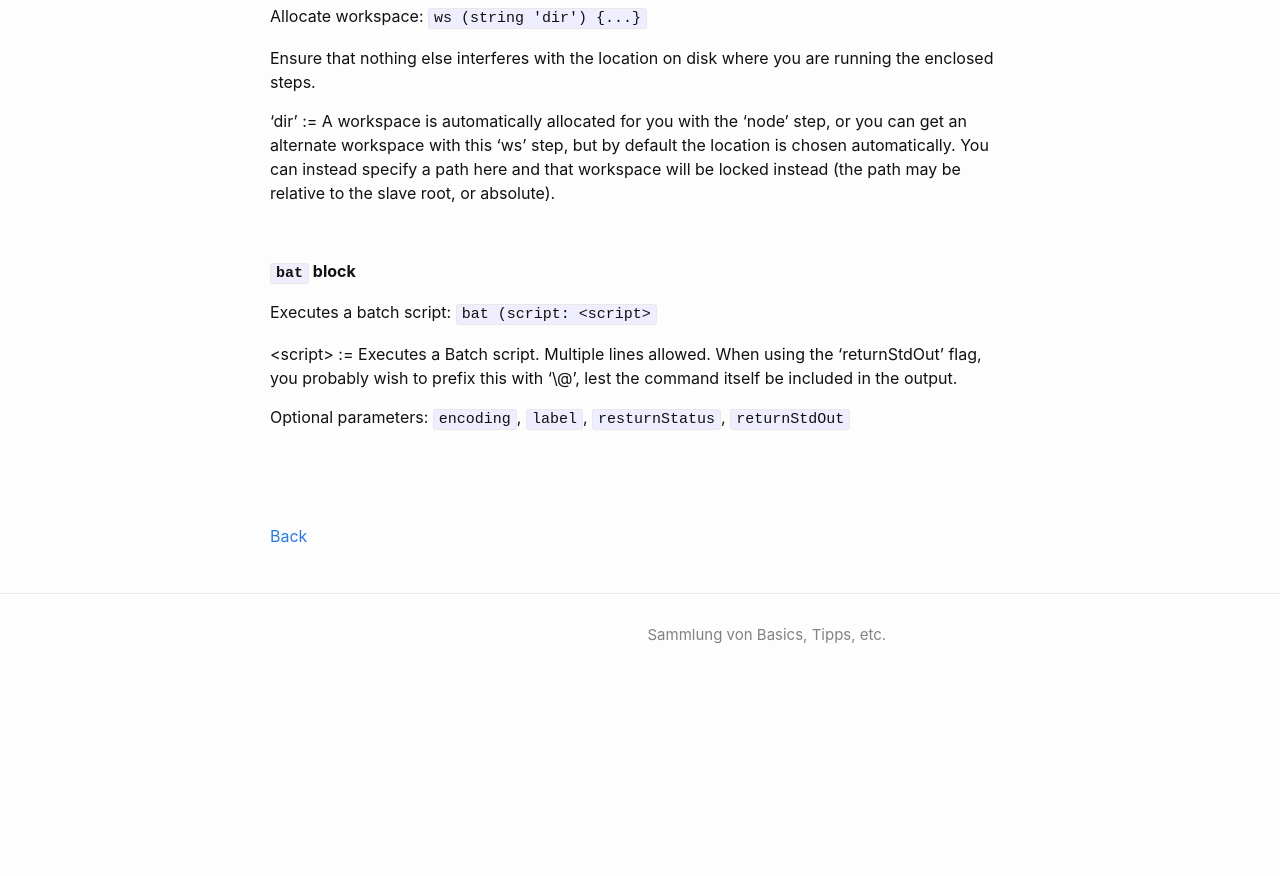
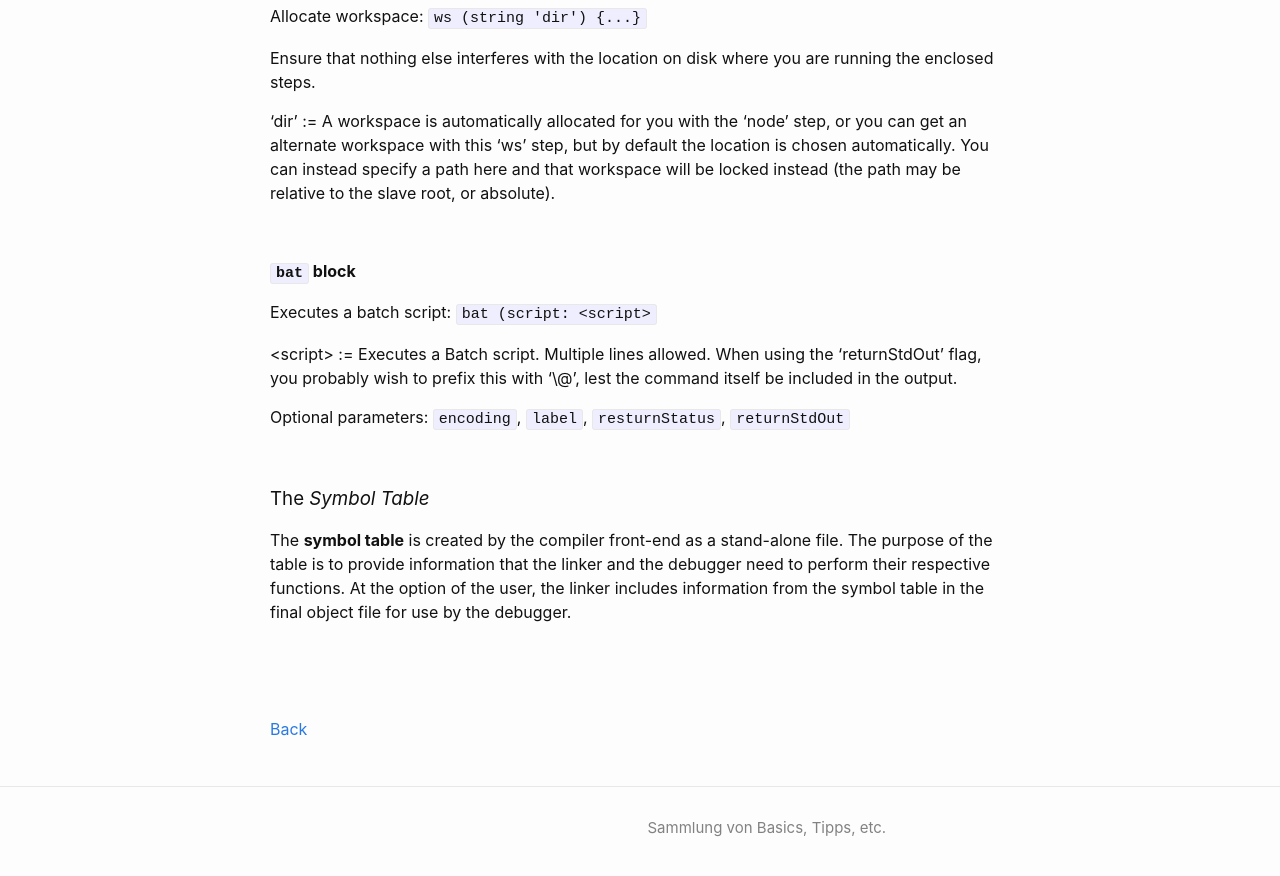
Before and after one commit to Hautaklyttn/progDocs, a Jekyll site: the page built from docs/articles/misc.md, in a window 1280 px wide and 900 px high, scrolled down 4534 px. Shown: the top 876 px of the window. Built offline with Jekyll 4.4.1, drawn with Linux system fonts in a browser that asks for light colours; before the commit the page ends 5241 px from its top, so only the background shows below that.

Commit message:
Misc updated

```diff
--- a/docs/articles/misc.md
+++ b/docs/articles/misc.md
@@ -157,6 +157,15 @@ Optional parameters:  `encoding`, `label`, `resturnStatus`, `returnStdOut`
 
 &nbsp;
 
+### The *Symbol Table*
+
+The **symbol table** is created by the compiler front-end as a stand-alone file. The purpose of the table is to provide information that the linker and the debugger need to perform their respective functions. At the option of the user, the linker includes information from the symbol table in the final object file for use by the debugger.
+
+
+
+
+&nbsp;
+
 &nbsp;
 
 [Back](../)
```
